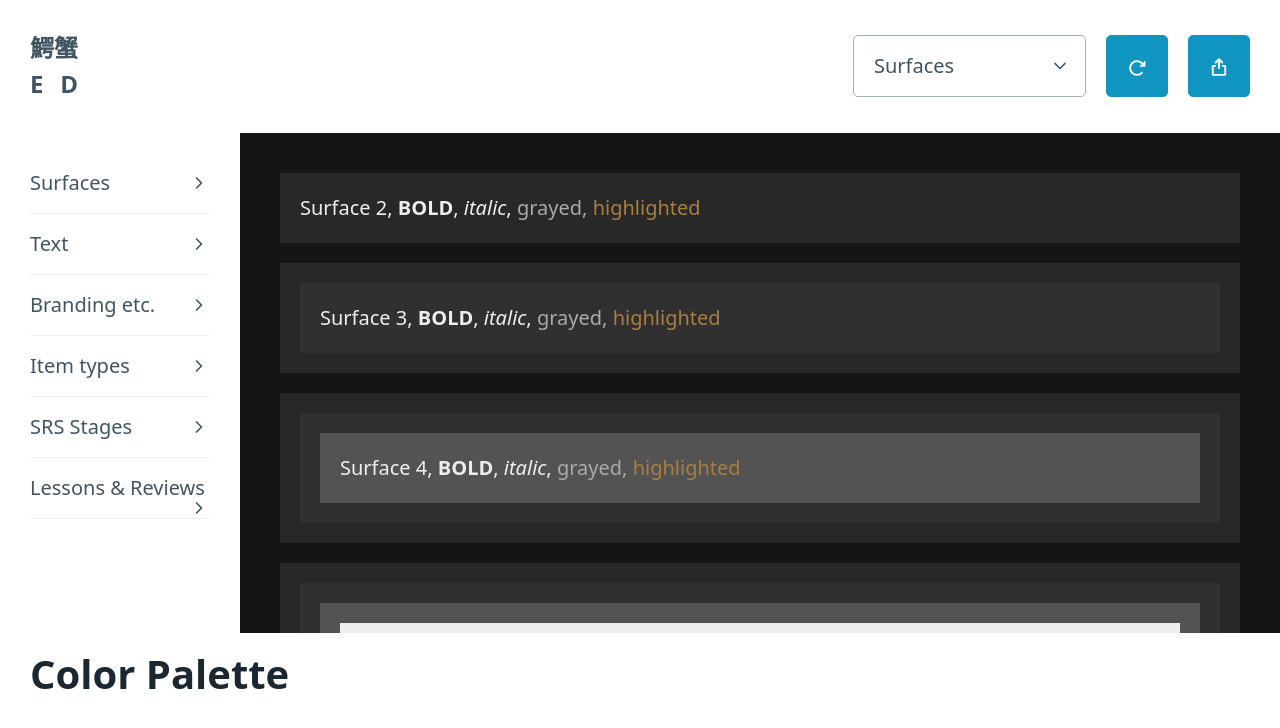
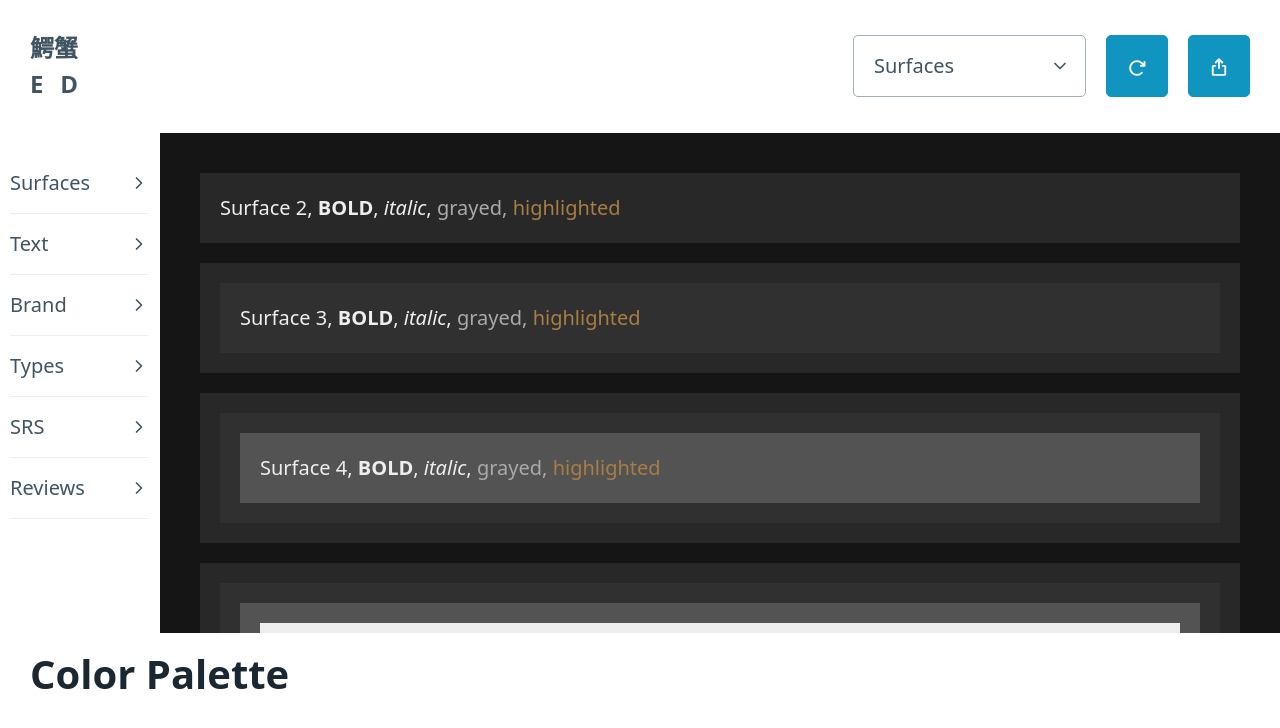
Before and after one commit to wrex/ed-themer, a SvelteKit app: page / in a window 1280 px wide. Shown: the top 728 px of the page. Built offline with nearby package versions, Linux system fonts and the light colour scheme.

Commit message:
shrink color-picker column

```diff
--- a/src/app.css
+++ b/src/app.css
@@ -1,7 +1,7 @@
 .app-container {
 	display: grid;
 	height: 100vh;
-	grid-template-columns: 12em 1fr;
+	grid-template-columns: 8em 1fr;
 	grid-template-rows: auto 3fr 1fr;
 	grid-template-areas:
 		'nav         nav'
@@ -22,7 +22,7 @@
 	grid-area: user-colors;
 	overflow-y: scroll;
 	border-right: 1px solid white;
-	padding-block: 2em;
+	padding: 2em 0.5em;
 }
 
 #user-colors label {
--- a/src/components/ColorPropNav.svelte
+++ b/src/components/ColorPropNav.svelte
@@ -20,22 +20,22 @@
     </details>
 
     <details>
-      <summary>Branding etc.</summary>
+      <summary>Brand</summary>
       <BrandColors />
     </details>
 
     <details>
-      <summary>Item types</summary>
+      <summary>Types</summary>
       <ItemTypeColors />
     </details>
 
     <details>
-      <summary>SRS Stages</summary>
+      <summary>SRS</summary>
       <SrsStageColors />
     </details>
 
     <details>
-      <summary>Lessons & Reviews</summary>
+      <summary>Reviews</summary>
       <LessonReviewColors />
     </details>
   </form>
```
